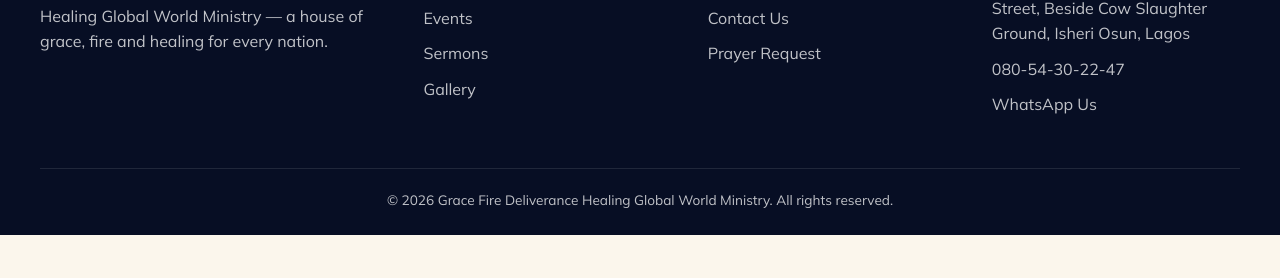
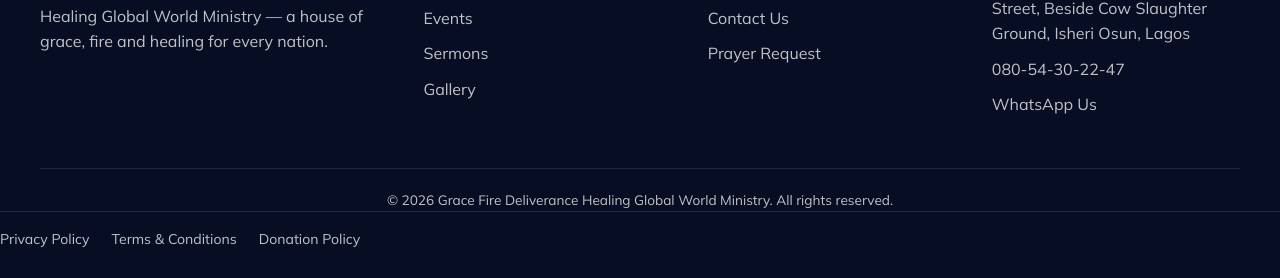
Before and after one commit to gracefireministry549/gracefireministrywebsite, a website: page public/index.html in a window 1280 px wide. Shown: the part 4898-5176 px from the top of the page. Before the commit the page ends 5133 px from the top, so only its background shows below. Drawn offline with nearby package versions, Linux system fonts and the light colour scheme.

Commit message:
Add legal policy links to site footer

```diff
--- a/public/index.html
+++ b/public/index.html
@@ -277,6 +277,7 @@
       &copy; <span id="year"></span> Grace Fire Deliverance Healing Global World Ministry. All rights reserved.
     </div>
   </div>
+<div class="footer-legal-links" style="border-top:1px solid rgba(255,255,255,.12);padding:16px 0 4px;display:flex;flex-wrap:wrap;gap:10px 22px;font-size:.88rem;"><a href="/privacy-policy.html">Privacy Policy</a><a href="/terms-and-conditions.html">Terms &amp; Conditions</a><a href="/donation-policy.html">Donation Policy</a></div>
 </footer>
 
 <a class="wa-float" href="https://wa.me/2348054302247" target="_blank" rel="noopener" aria-label="Chat on WhatsApp">&#128172;</a>
```
